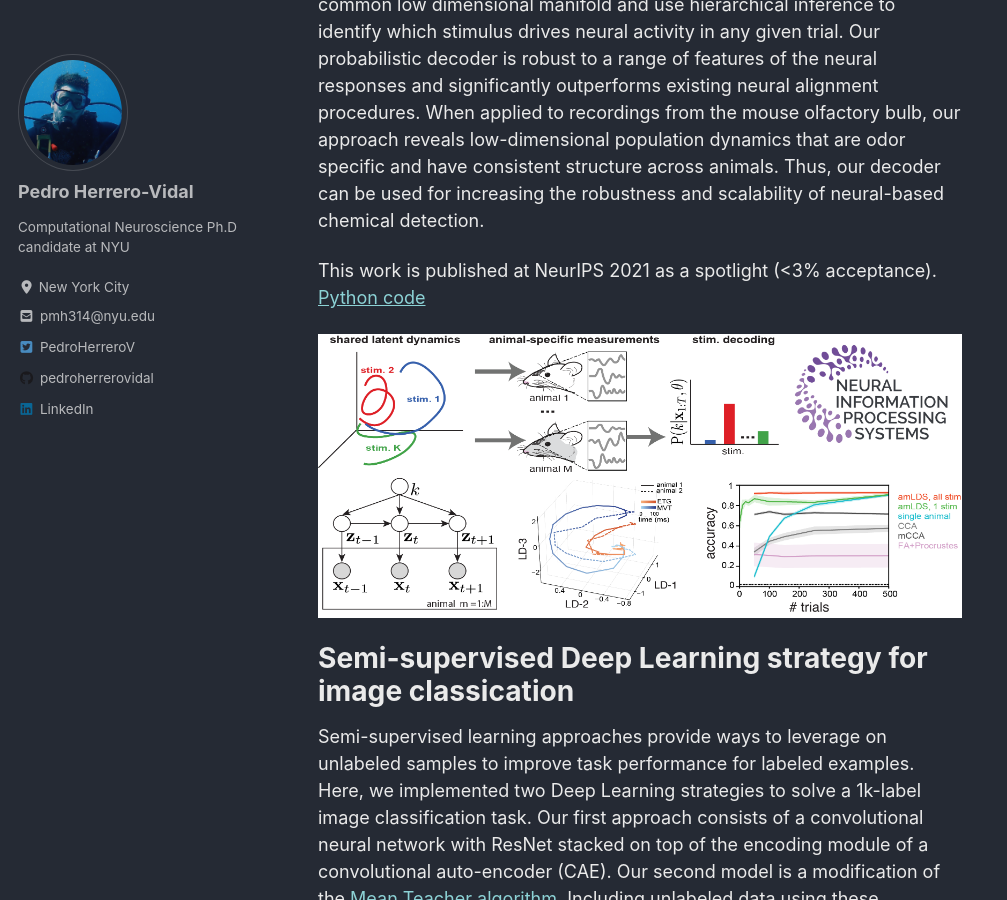
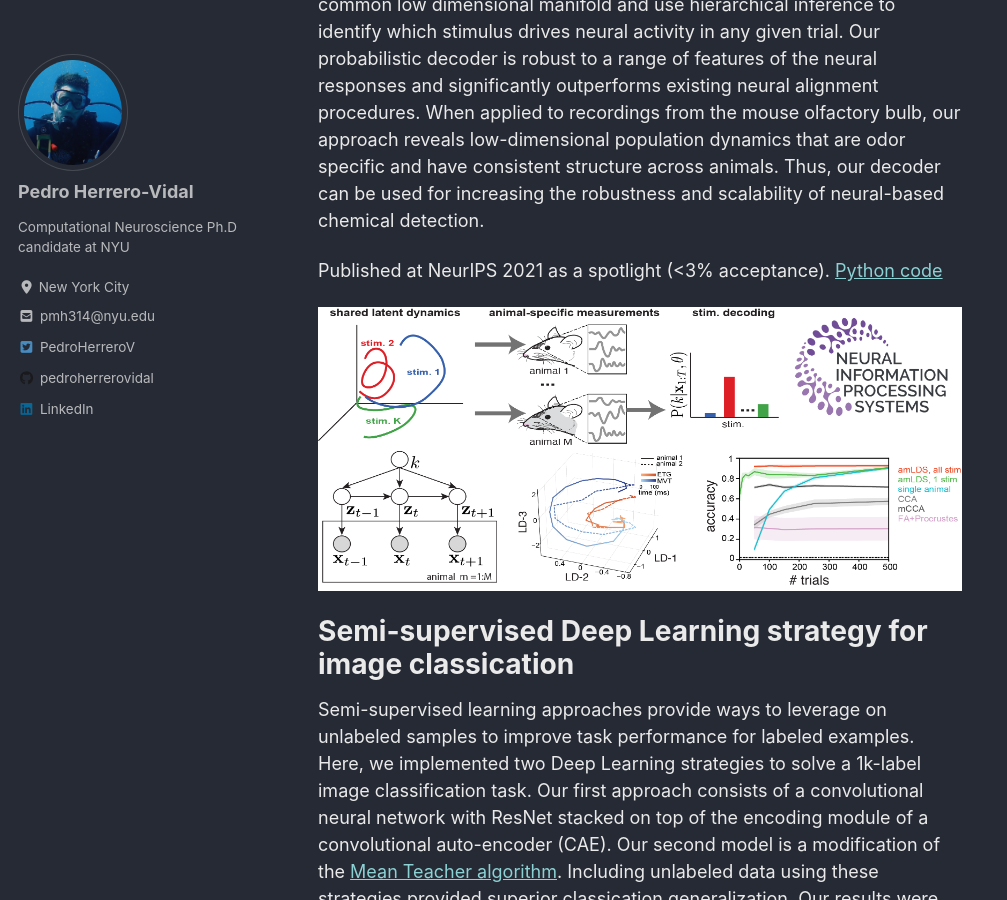
Before and after one commit to pedroherrerovidal/pedroherrerovidal.github.io, a Jekyll site: the page built from _pages/projects.md, in a window 1280 px wide and 900 px high, scrolled down 500 px. Shown: the whole window, without its empty margins (0-1007 px from the left). Built offline with Jekyll 4.4.1, drawn with Linux system fonts in a browser that asks for light colours; cached includes are drawn as plain includes; nearby versions of some CDN libraries.

Commit message:
Update projects.md

```diff
--- a/_pages/projects.md
+++ b/_pages/projects.md
@@ -11,7 +11,7 @@ header:
 # Across-animal odor decoding by probabilistic manifold alignment
 Identifying the common structure of neural dynamics across subjects is key for extracting unifying principles of brain computation and for many brain machine interface applications. Here, we propose a novel probabilistic approach for aligning stimulus-evoked responses from multiple animals in a common low dimensional manifold and use hierarchical inference to identify which stimulus drives neural activity in any given trial. Our probabilistic decoder is robust to a range of features of the neural responses and significantly outperforms existing neural alignment procedures. When applied to recordings from the mouse olfactory bulb, our approach reveals low-dimensional population dynamics that are odor specific and have consistent structure across animals. Thus, our decoder can be used for increasing the robustness and scalability of neural-based chemical detection.
 
-This work is published at NeurIPS 2021 as a spotlight (<3% acceptance). [Python code](https://github.com/pedroherrerovidal/amLDS)
+Published at NeurIPS 2021 as a spotlight (<3% acceptance). [Python code](https://github.com/pedroherrerovidal/amLDS)
 
 [![](../assets/images/amlds_neurips.png)](https://github.com/pedroherrerovidal/amLDS)
 
```
